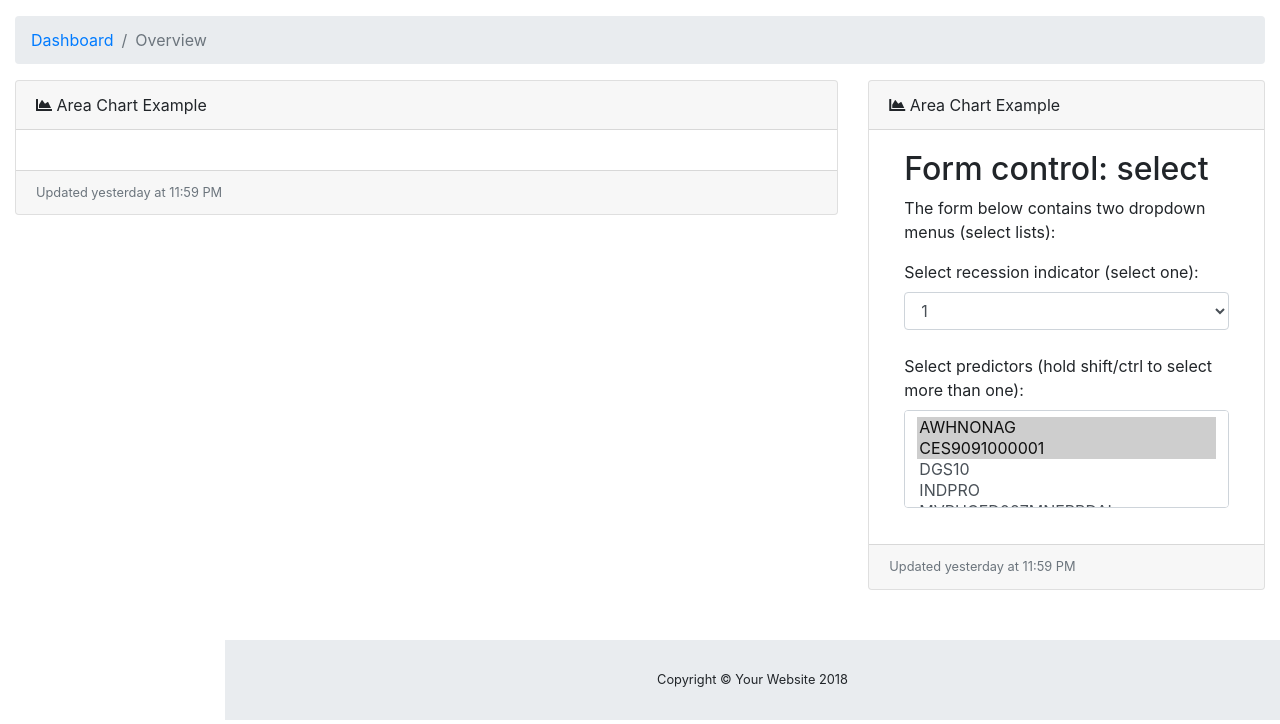
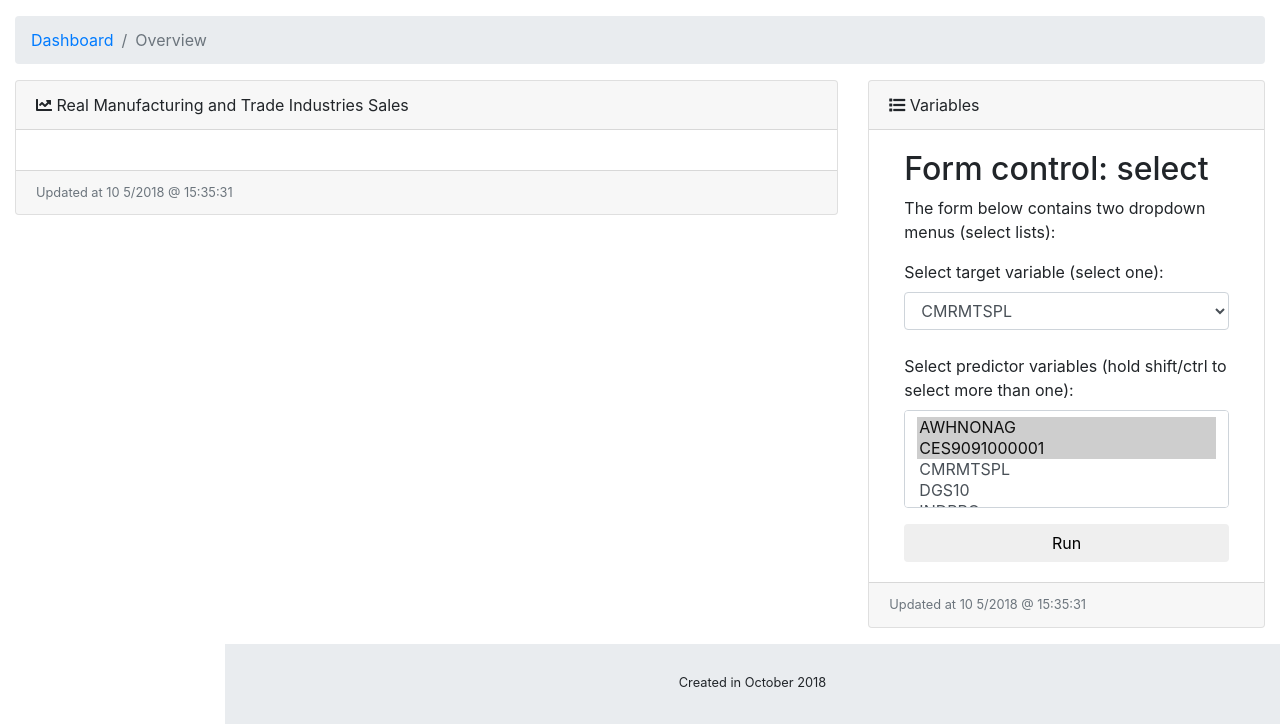
Before and after one commit to aidin-zadeh/reb, a Flask app: page / in a window 1280 px wide. Shown: the part 80-804 px from the top of the page. Run offline with Flask 2, Linux system fonts and the light colour scheme; some libraries are stand-ins or nearby versions.

Commit message:
Fix forecast line plot

```diff
--- a/reb/static/js/index.js
+++ b/reb/static/js/index.js
@@ -1,5 +1,103 @@
-var $indictorSelectInput = document.getElementById("select-indicator");
+
+var indicators = {
+    0: {abbr: 'PAYEMS', description: "All Employees: Total Nonfarm Payrolls"},
+    1: {abbr: 'AWHNONAG', description: ""},
+    2: {abbr: 'CES9091000001', description: ""},
+    3: {abbr: 'USGOVT', description: ""},
+    4: {abbr: 'UNEMPLOY', description: ""},
+    5: {abbr: 'LNS13023706', description: ""},
+    6: {abbr: 'MVPHGFD027MNFRBDAL', description: ""},
+    7: {abbr: 'MNFCTRIRSA', description: ""},
+    8: {abbr: 'MNFCTRMPCIMSA', description: ""},
+    9: {abbr: 'MORTGAGE30US', description: ""},
+    10: {abbr: 'MORTGAGE15US', description: ""},
+    11: {abbr: 'DGS10', description: ""},
+    12: {abbr: 'INDPRO', description: "Industrial Production Index"},
+    13: {abbr: 'CMRMTSPL', description: "Real Manufacturing and Trade Industries Sales"},
+    14: {abbr: 'W875RX1', description: "Real personal income excluding current transfer receipts"}
+};
 
 
-values = [].slice.call($indictorSelectInput.selectedOptions).map(a => a.value)
-console.log(values);
+var $indictorSelectInput = document.getElementById("select-indicator");
+var $targetSelectInput = document.getElementById("select-target")
+var $runButton = document.getElementById("run-button");
+
+
+function predict(selectedFeatures, selectedTargets) {
+    let requestUrl = `/predict/${selectedFeatures.toString()}/${selectedTargets.toString()}`
+
+    d3.json(requestUrl).then(function (rows) {
+        console.log(rows)
+
+        render_tsplot(rows);
+    });
+
+
+    // update card header
+    let $cardHeader = document.getElementById("target-tsplot-header");
+    $cardHeader.innerHTML = '<i class="fas fa-chart-line"></i> ' +
+        indicators[selectedTargets].description;
+
+    // update card footer
+    let elems = document.getElementsByClassName("card-footer");
+    let current_date = new Date();
+    for (let i=0; i<elems.length; i++) {
+        elems[i].innerText = "Updated at " +
+            (current_date.getMonth()+1)  + " " +
+            current_date.getDate() + "/" +
+            current_date.getFullYear() + " @ " +
+            current_date.getHours() + ":" +
+            current_date.getMinutes() + ":"
+            + current_date.getSeconds();
+}
+}
+
+function predictPAYEMS(selectedFeatures, selectedTargets) {
+    let requestUrl = `/predict/PAYEMS/${selectedFeatures.toString()}/${selectedTargets.toString()}`
+
+    d3.json(requestUrl).then(function (data) {
+        console.log(data)
+    })
+}
+
+function predictW875RX1(selectedFeatures, selectedTargets) {
+    let requestUrl = `/predict/W875RX1/${selectedFeatures.toString()}/${selectedTargets.toString()}`
+
+    d3.json(requestUrl).then(function (data) {
+        console.log(data)
+    })
+}
+
+function predictINDPRO(selectedFeatures, selectedTargets) {
+    let requestUrl = `/predict/INDPRO/${selectedFeatures.toString()}/${selectedTargets.toString()}`
+
+    d3.json(requestUrl).then(function (data) {
+        console.log(data)
+    })
+}
+
+function predictCMRMTSPL(selectedFeatures, selectedTargets) {
+    let requestUrl = `/predict/CMRMTSPL/${selectedFeatures.toString()}/${selectedTargets.toString()}`
+
+    d3.json(requestUrl).then(function (data) {
+        console.log(data)
+    })
+}
+
+
+
+window.addEventListener("load", function () {
+    selectedFeatures = [].slice.call($indictorSelectInput.selectedOptions).map(a => a.value);
+    selectedTargets = [].slice.call($targetSelectInput.selectedOptions).map(a => a.value);
+
+    predict(selectedFeatures, selectedTargets);
+
+});
+
+
+$runButton.addEventListener("click", function () {
+    selectedFeatures = [].slice.call($indictorSelectInput.selectedOptions).map(a => a.value);
+    selectedTargets = [].slice.call($targetSelectInput.selectedOptions).map(a => a.value);
+    predict(selectedFeatures, selectedTargets);
+
+});
--- a/reb/templates/index.html
+++ b/reb/templates/index.html
@@ -98,57 +98,59 @@
                 <div class="col-8">
                     <!-- Trend plot -->
                     <div class="card mb-3">
-                        <div class="card-header">
-                            <i class="fas fa-chart-area"></i>
-                            Area Chart Example</div>
+                        <div class="card-header" id="target-tsplot-header"><i class="fas fa-chart-line"></i>
+                        </div>
                         <div class="card-body">
                             <div id="trendPlot">
                             </div>
                         </div>
-                        <div class="card-footer small text-muted">Updated yesterday at 11:59 PM</div>
+                        <div class="card-footer small text-muted" id="target-tsplot-footer"></div>
                     </div>
                 </div>
                 <div class="col-4">
                     <!-- Trend plot -->
                     <div class="card mb-3">
                         <div class="card-header">
-                            <i class="fas fa-chart-area"></i>
-                            Area Chart Example</div>
+                            <i class="fas fa-list"></i> Variables</div>
                         <div class="card-body">
                             <div class="container">
                                 <h2>Form control: select</h2>
                                 <p>The form below contains two dropdown menus (select lists):</p>
                                 <form>
                                     <div class="form-group">
-                                        <label for="sel1">Select recession indicator (select one):</label>
-                                        <select class="form-control" id="sel1">
-                                            <option>1</option>
-                                            <option>2</option>
-                                            <option>3</option>
-                                            <option>4</option>
+                                        <label for="select-target">Select target variable (select one):</label>
+                                        <select class="form-control" id="select-target">
+                                            <option selected="selected" value="13">CMRMTSPL</option>
+                                            <option value="12">INDPRO</option>
+                                            <option value="0">PAYEMS</option>
+                                            <option value="14">W875RX1</option>
                                         </select>
                                         <br>
-                                        <label for="select-indicator">Select predictors (hold shift/ctrl to select more than one):</label>
+                                        <label for="select-indicator">Select predictor variables (hold shift/ctrl to select more than one):</label>
                                         <select multiple class="form-control" id="select-indicator">
-                                            <option selected="selected" >AWHNONAG</option>
-                                            <option selected="selected">CES9091000001</option>
-                                            <option>DGS10</option>
-                                            <option>INDPRO</option>
-                                            <option>MVPHGFD027MNFRBDAL</option>
-                                            <option>MORTGAGE30US</option>
-                                            <option>MORTGAGE15US</option>
-                                            <option>LNS13023622</option>
-                                            <option>LNS13023654</option>
-                                            <option>LNS13023706</option>
-                                            <option>PAYEMS</option>
-                                            <option>USGOVT</option>
-                                            <option>W875RX1</option>
+                                            <option selected="selected" value="1">AWHNONAG</option>
+                                            <option selected="selected" value="2">CES9091000001</option>
+                                            <option value="13">CMRMTSPL</option>
+                                            <option value="11">DGS10</option>
+                                            <option value="12">INDPRO</option>
+                                            <option value="6">MVPHGFD027MNFRBDAL</option>
+                                            <option value="7">MNFCTRIRSA</option>
+                                            <option value="8">MNFCTRMPCIMSA</option>
+                                            <option value="9">MORTGAGE30US</option>
+                                            <option value="10">MORTGAGE15US</option>
+                                            <option value="5">LNS13023706</option>
+                                            <option value="0">PAYEMS</option>
+                                            <option value="4">UNEMPLOY</option>
+                                            <option value="3">USGOVT</option>
+                                            <option value="14">W875RX1</option>
                                         </select>
                                     </div>
                                 </form>
+                                <button type="button" class="btn btn-default btn-block" id="run-button">Run</button>
+
                             </div>
                         </div>
-                        <div class="card-footer small text-muted">Updated yesterday at 11:59 PM</div>
+                        <div class="card-footer small text-muted" id="select-form-footer"></div>
                     </div>
 
                 </div>
@@ -161,7 +163,7 @@
         <footer class="sticky-footer">
             <div class="container my-auto">
                 <div class="copyright text-center my-auto">
-                    <span>Copyright © Your Website 2018</span>
+                    <span>Created in October 2018</span>
                 </div>
             </div>
         </footer>
@@ -169,32 +171,13 @@
     </div>
     <!-- /.content-wrapper -->
 
+    <a class="scroll-to-top rounded" href="#page-top">
+        <i class="fas fa-angle-up"></i>
+    </a>
 </div>
 <!-- /#wrapper -->
 
 <!-- Scroll to Top Button-->
-<a class="scroll-to-top rounded" href="#page-top">
-    <i class="fas fa-angle-up"></i>
-</a>
-
-<!-- Logout Modal-->
-<div class="modal fade" id="logoutModal" tabindex="-1" role="dialog" aria-labelledby="exampleModalLabel" aria-hidden="true">
-    <div class="modal-dialog" role="document">
-        <div class="modal-content">
-            <div class="modal-header">
-                <h5 class="modal-title" id="exampleModalLabel">Ready to Leave?</h5>
-                <button class="close" type="button" data-dismiss="modal" aria-label="Close">
-                    <span aria-hidden="true">×</span>
-                </button>
-            </div>
-            <div class="modal-body">Select "Logout" below if you are ready to end your current session.</div>
-            <div class="modal-footer">
-                <button class="btn btn-secondary" type="button" data-dismiss="modal">Cancel</button>
-                <a class="btn btn-primary" href="login.html">Logout</a>
-            </div>
-        </div>
-    </div>
-</div>
 
 <!-- Bootstrap core JavaScript-->
 <script src="../static/vendor/jquery/jquery.min.js"></script>
--- a/reb/views.py
+++ b/reb/views.py
@@ -1,7 +1,9 @@
 
 import os, inspect
+import json
 from flask import render_template, jsonify
 from reb import app
+from pprint import pprint
 
 
 # get project root dir
@@ -11,13 +13,56 @@
 
 # home route
 @app.route("/home")
+@app.route("/index.html")
+@app.route("/index")
 @app.route("/")
 def home():
     return render_template("index.html")
 
 
-# @app.route("predict/<variables>/<target>")
-# def predict(variables, target):
-#     print(variables)
-#     print(target)
-#     render_template("index.html")
+@app.route("/predict/PAYEMS/<variables>/<target>")
+def predict_payemns(variables, target):
+    print(variables)
+    print(target)
+
+    d = {"a": [1, 2, 3], "b": [4, 5, 6]}
+    return jsonify(d)
+
+
+@app.route("/predict/W875RX1/<variables>/<target>")
+def predict_w875rx1(variables, target):
+    print(variables)
+    print(target)
+
+    d = {"d": [1, 2, 3], "e": [4, 5, 6]}
+    return jsonify(d)
+
+
+@app.route("/predict/INDPRO/<variables>/<target>")
+def predict_indpro(variables, target):
+    print(variables)
+    print(target)
+
+    d = {"f": [1, 2, 3], "g": [4, 5, 6]}
+    return jsonify(d)
+
+
+@app.route("/predict/CMRMTSPL/<variables>/<target>")
+def predict_cmrmtspl(variables, target):
+    print(variables)
+    print(target)
+
+    d = {"h": [1, 2, 3], "j": [4, 5, 6]}
+    return jsonify(d)
+
+
+@app.route("/predict/<variables>/<target>")
+def predict(variables, target):
+    print(variables)
+    print(target)
+    ffname = os.path.join(ROOT_DIR, "reb", "data", "int", "sample_data.json")
+    with open(ffname) as fp:
+        data = json.load(fp)
+
+    d = {"z": [1, 2, 3], "r": [4, 5, 6]}
+    return jsonify(data)
```
Also changed, not shown: reb/data/int/sample_data.json (added, +1 -0 lines), reb/static/js/trend.plot.js (+27 -18 lines), 2 other files.
